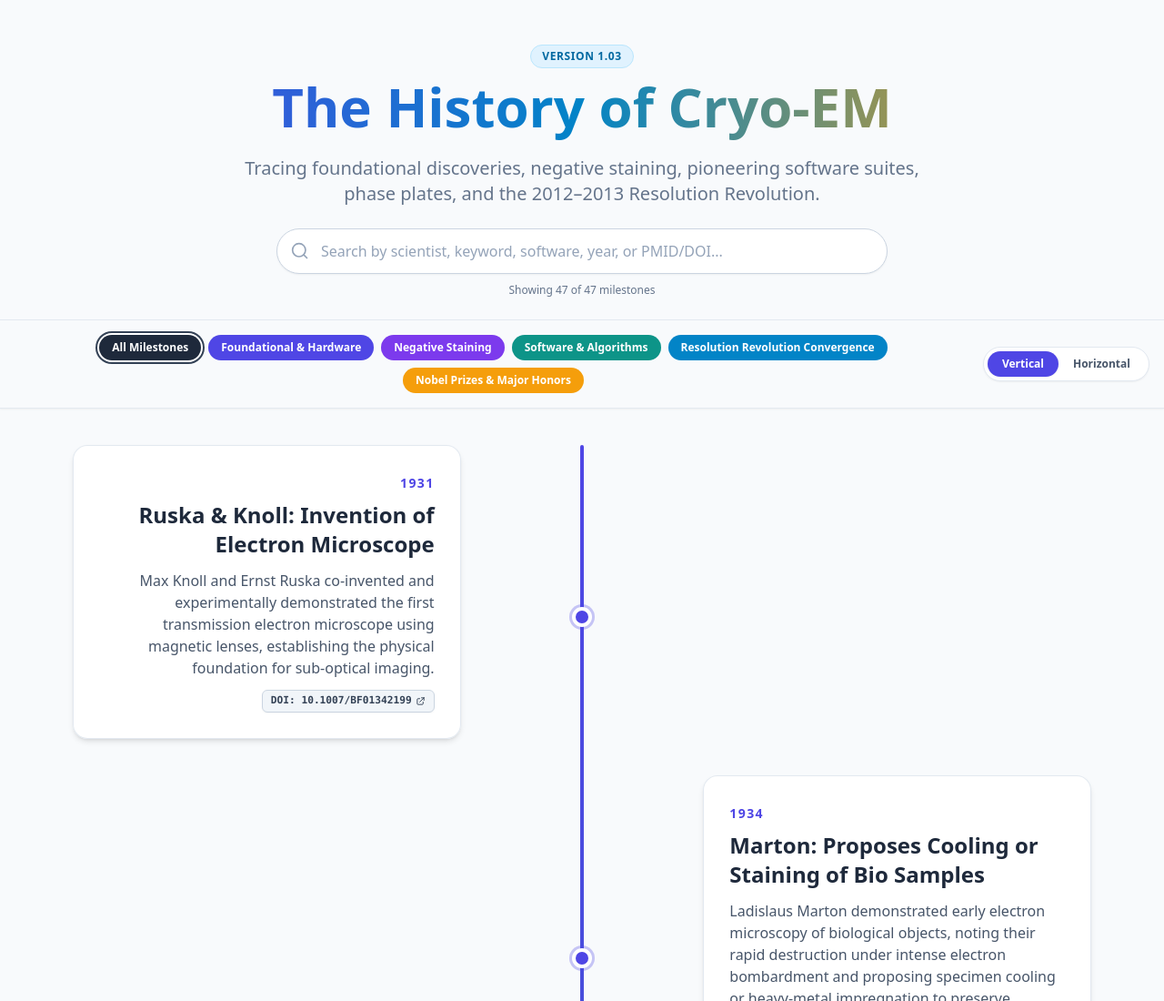
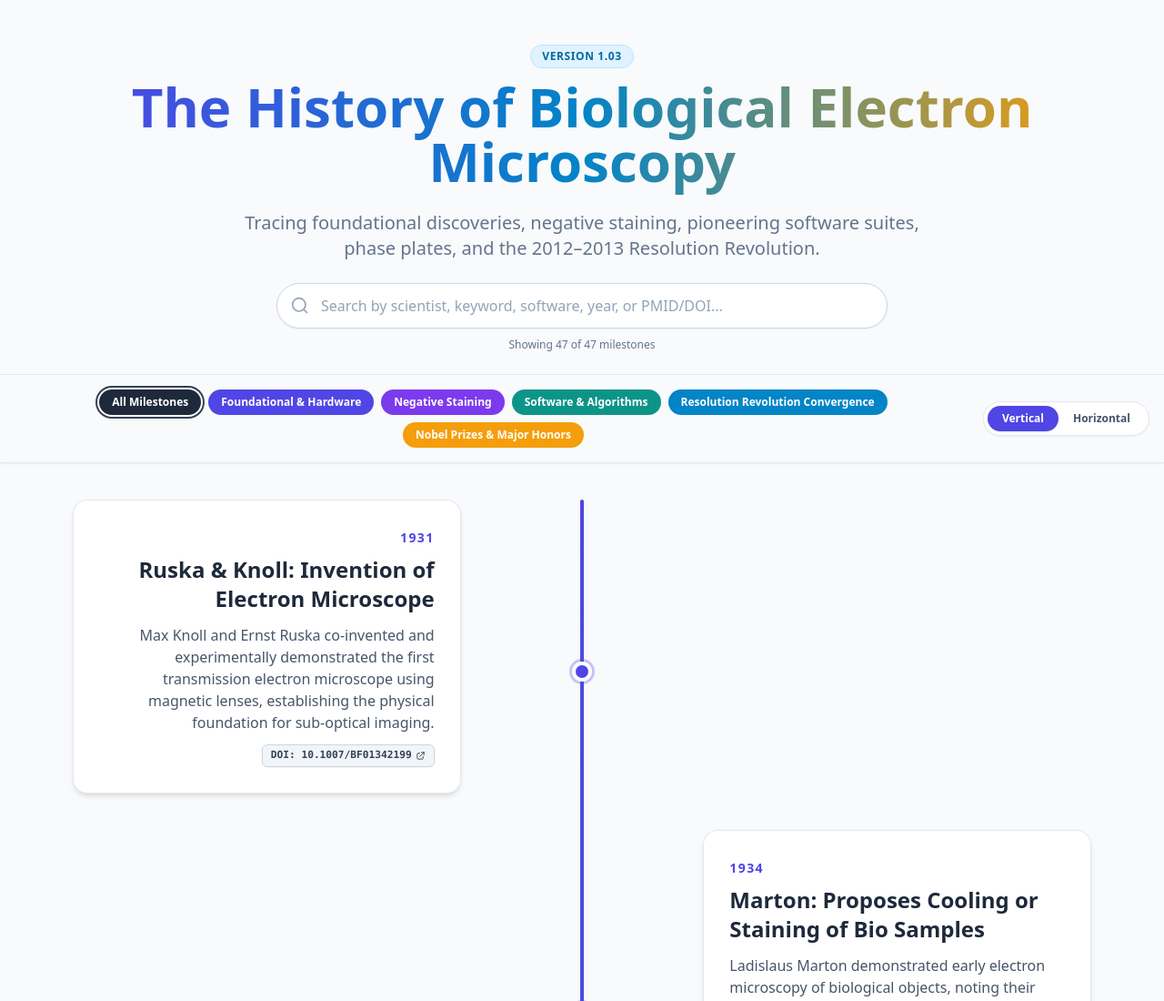
Before and after one commit to jparmachelab/HistoryOfBiologicalElectronMicroscopy, a plain HTML site: page index.html in a window 1280 px wide. Shown: the top 1100 px of the page at 91% size. Drawn offline with nearby package versions, Linux system fonts and the light colour scheme.

Commit message:
Add files via upload

```diff
--- a/index.html
+++ b/index.html
@@ -3,7 +3,7 @@
 <head>
     <meta charset="UTF-8">
     <meta name="viewport" content="width=device-width, initial-scale=1.0">
-    <title>Interactive Timeline of Cryo-Electron Microscopy (v1.03)</title>
+    <title>Interactive Timeline of Biological Electron Microscopy</title>
     <script src="https://cdn.tailwindcss.com"></script>
     <style>
         .glass-card {
@@ -337,7 +337,7 @@
                 Version 1.03
             </span>
             <h1 class="text-4xl md:text-6xl font-black text-transparent bg-clip-text bg-gradient-to-r from-indigo-600 via-sky-600 to-amber-500 mb-4 pb-2">
-                The History of Cryo-EM
+                The History of Biological Electron Microscopy
             </h1>
             <p class="text-base md:text-xl text-slate-500 max-w-3xl mx-auto leading-relaxed">
                 Tracing foundational discoveries, negative staining, pioneering software suites, phase plates, and the 2012–2013 Resolution Revolution.
```
